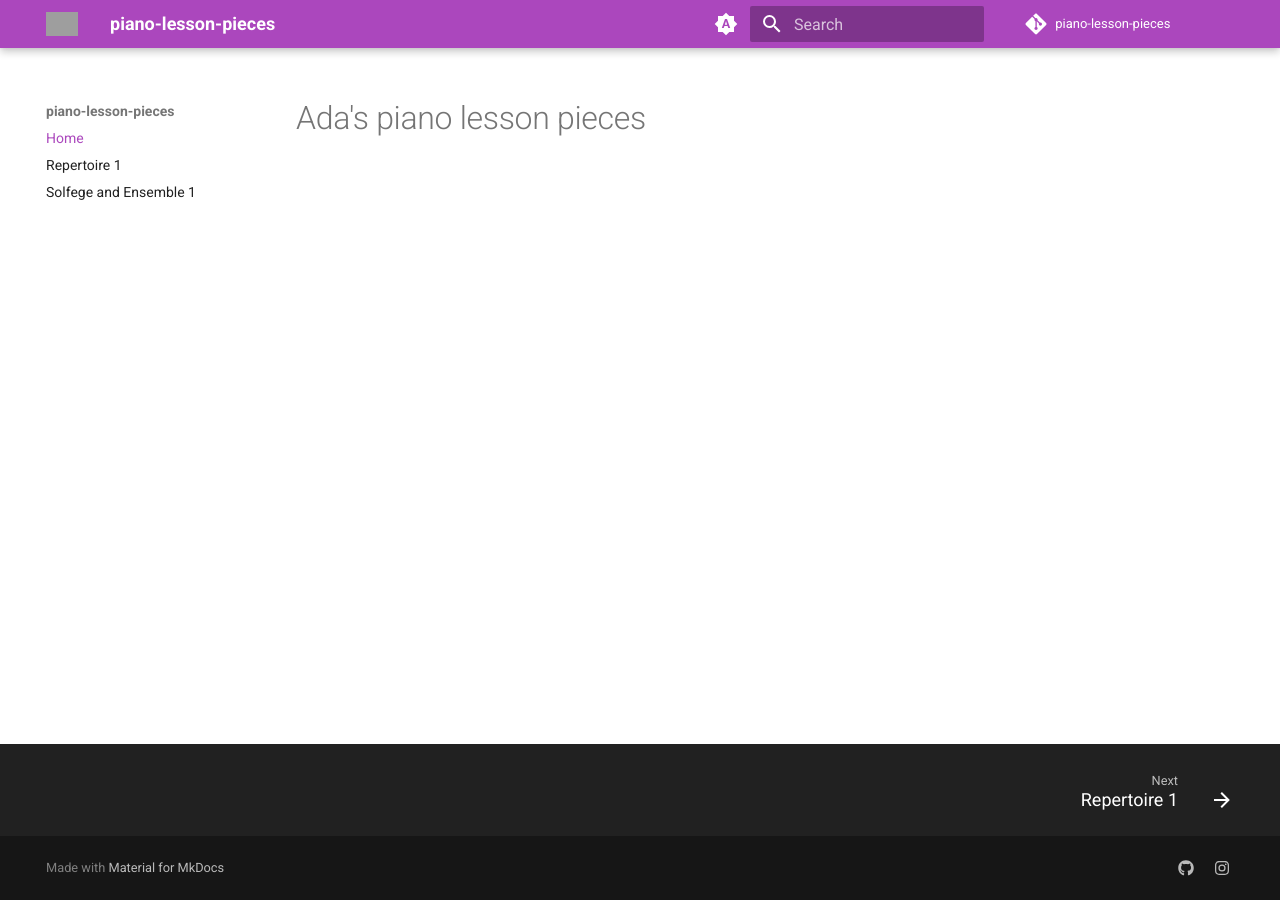
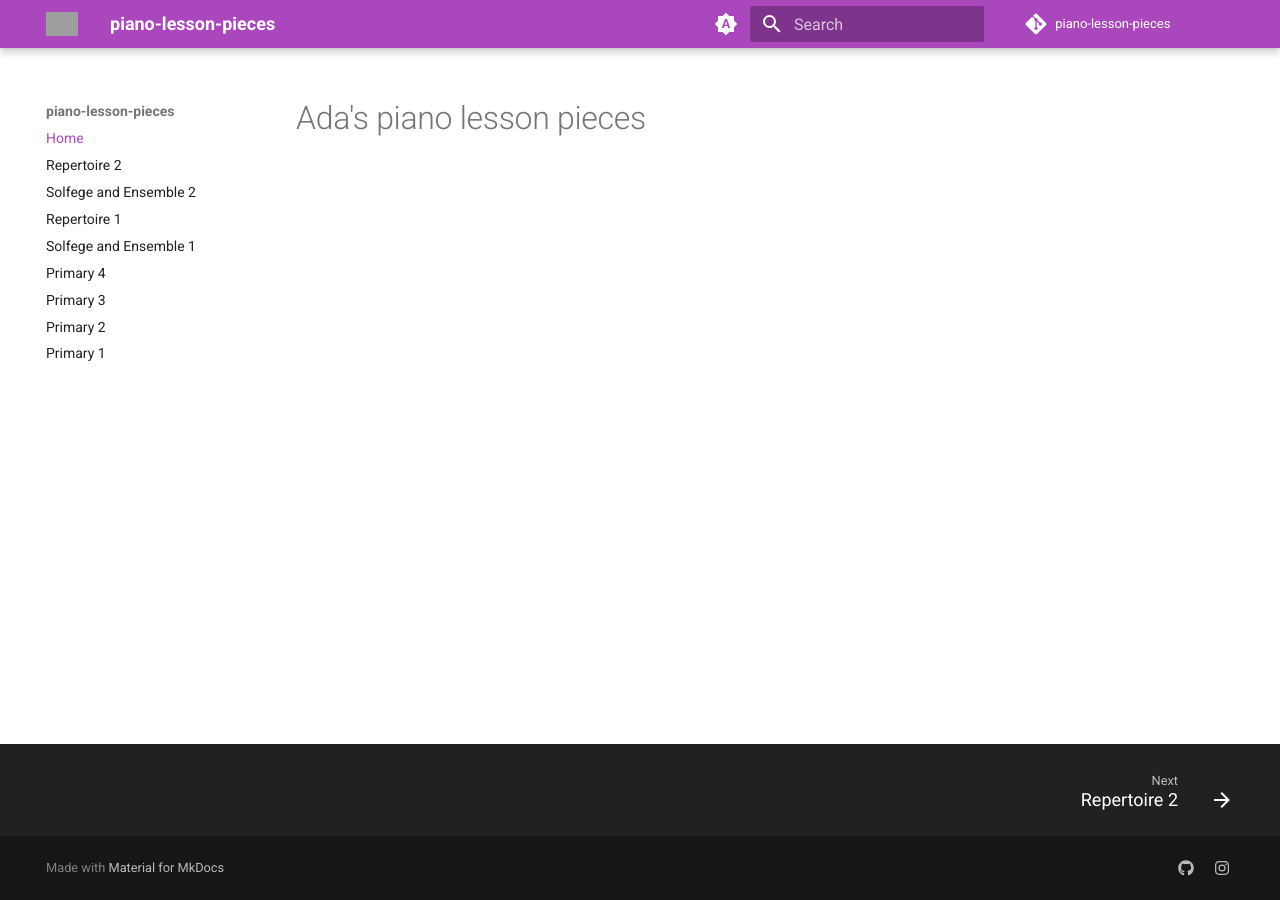
Before and after one commit to cutiepie-kitty-ada/piano-lesson-pieces, an MkDocs documentation site: the page built from docs/index.md, in a window 1280 px wide. Built offline with MkDocs 1.6.1 and Material for MkDocs 9.7.7, drawn with Linux system fonts in a browser that asks for light colours; comment, search, counter and statistics services are not loaded; grey boxes are pictures that could not be loaded.

Commit message:
add some placeholders

```diff
--- /dev/null
+++ b/docs/primary2.md
@@ -0,0 +1 @@
+# Primary 2
--- /dev/null
+++ b/docs/repertoire2.md
@@ -0,0 +1 @@
+# Repertoire 2
--- /dev/null
+++ b/docs/solfege-and-ensemble2.md
@@ -0,0 +1 @@
+# Solfege and Ensemble 2
--- a/mkdocs.yml
+++ b/mkdocs.yml
@@ -1,8 +1,14 @@
 site_name: piano-lesson-pieces
 nav:
   - Home: index.md
+  - Repertoire 2: repertoire2.md
+  - Solfege and Ensemble 2: solfege-and-ensemble2.md
   - Repertoire 1: repertoire1.md
   - Solfege and Ensemble 1: solfege-and-ensemble1.md
+  - Primary 4: primary4.md
+  - Primary 3: primary3.md
+  - Primary 2: primary2.md
+  - Primary 1: primary1.md
 theme:
   name: material
   favicon: https://cdn3.iconfinder.com/data/icons/piano-keyboard/900/4-512.png
```
Also changed, not shown: docs/primary1.md (added, +1 -0 lines), docs/primary3.md (added, +1 -0 lines), docs/primary4.md (added, +1 -0 lines).
